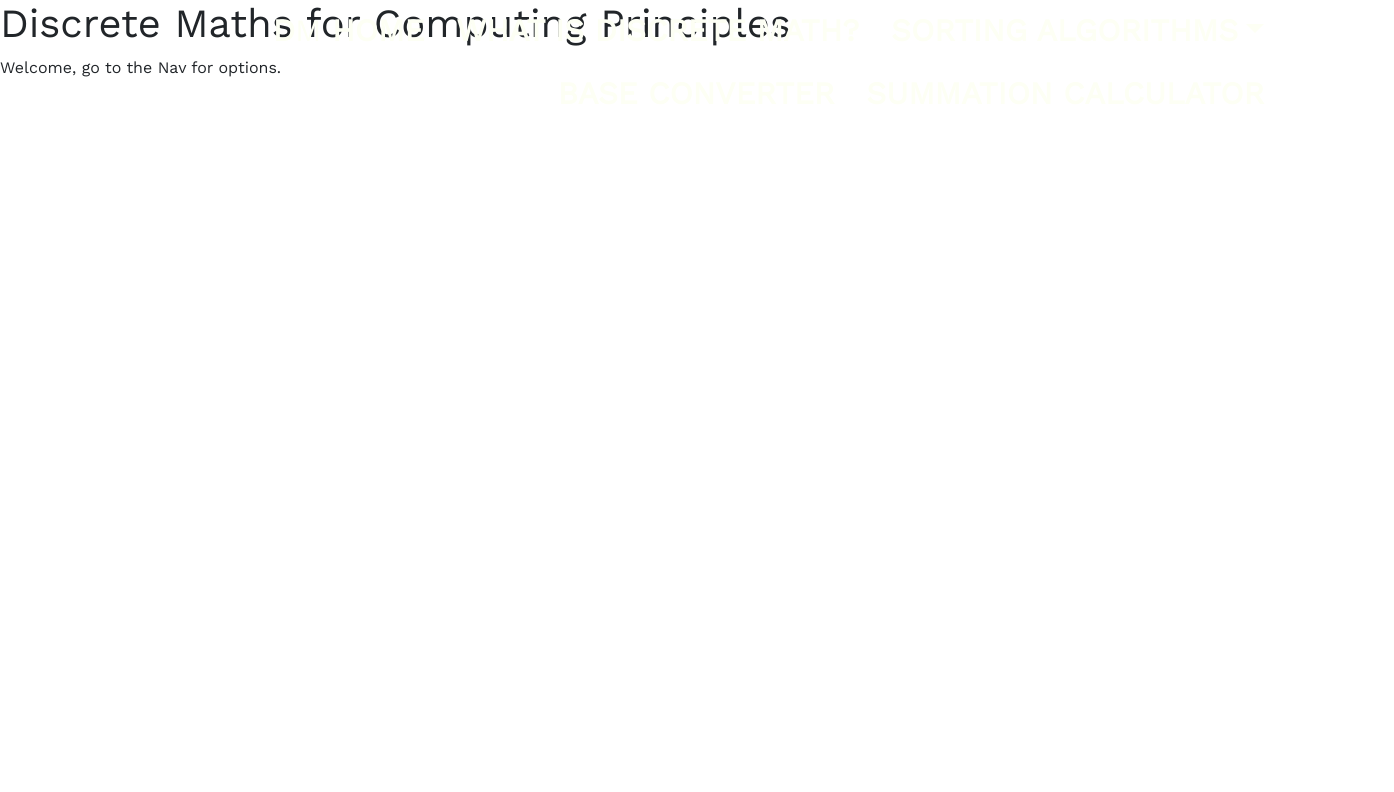
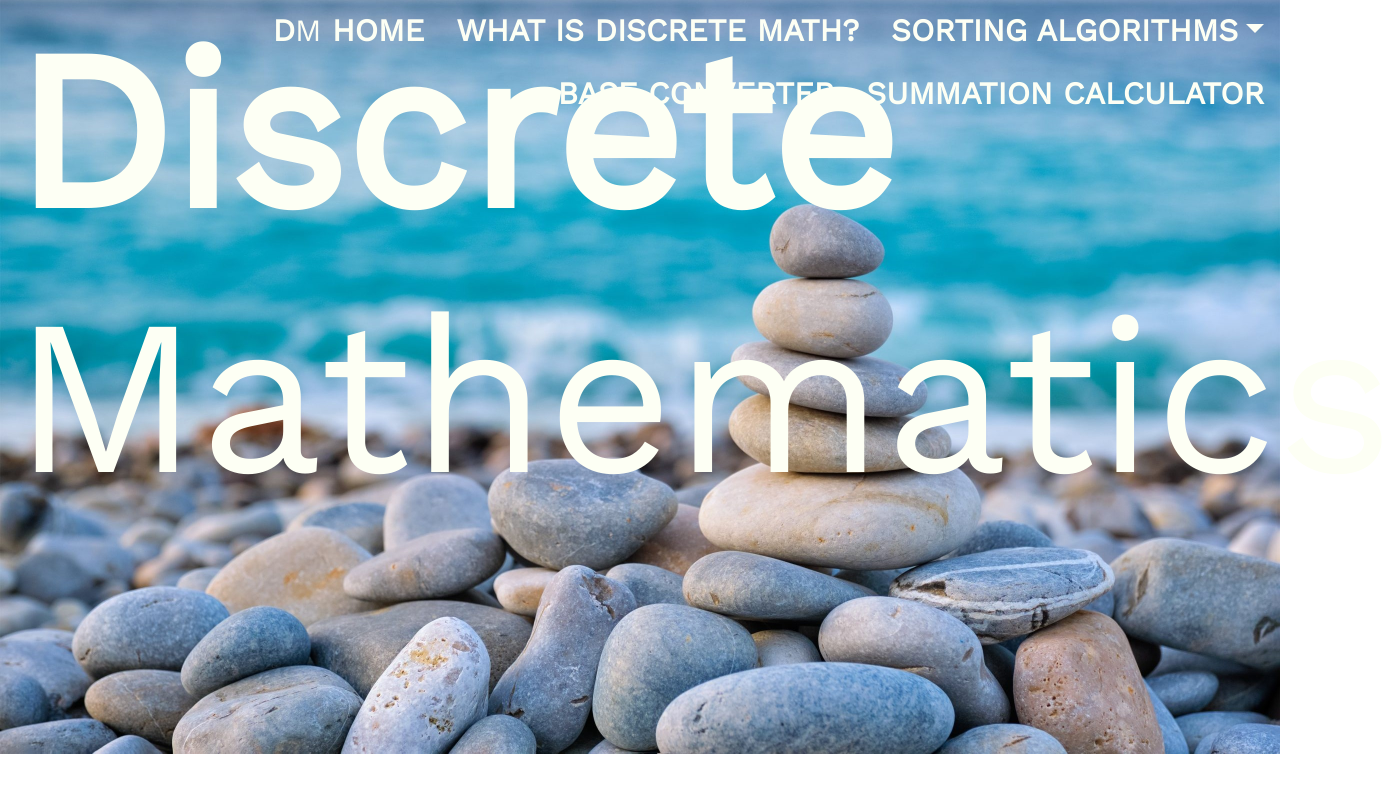
Before and after one commit to rvallely/fe-discrete-maths-exploration, a React (Create React App) app: page / in a window 1280 px wide. Shown: the top 792 px of the page, 1394 px wide, since content can reach past the window. Built offline with nearby package versions, Linux system fonts and the light colour scheme.

Commit message:
create home page

```diff
--- a/src/components/Home.jsx
+++ b/src/components/Home.jsx
@@ -1,11 +1,84 @@
-import React from 'react';
-import Header from './Header';
+import React, { useRef } from 'react';
+import zenBalancedStones from '../assets/zen-balanced-stones-cropped.jpg';
+// import NavRevamped from './NavRevamped';
+/**
+ *
+ * @returns  // return (
+  //   <div className="home-page-box container-fluid" style={{ height: windowSize.current[1] }}>
+  //     <div className="row row-box h-30">
+  //       <div className="col">
+  //         <h1 className="display-1">Discrete Mathematics</h1>
+  //       </div>
+  //       <div className="col">
+  //         HORIZONTAL NAV
+  //       </div>
+  //     </div>
+  //     <div className="row row-box h-50" style={{ position: 'relative' }}>
+  //       <div className="col ">
+  //         <h2>Learn more about the mathematical foundations of computer science.</h2>
+  //         <br />
+  //         <p className="lead">
+  //           Discrete Mathematics concerns the study of mathematical structures that are distinct and separable. It is
+  //           suited to solving problems with finite or countable possibilities. (give example here)
+  //         </p>
+  //         <p className="lead">
+  //           Applications include cryptography, combinatorics, and discrete optimization.
+  //         </p>
+  //         <p className="lead">
+  //           Continuous Mathematics deals with values that are uncountable and continuous. The values are often
+  //           represented by &apos;real&apos; numbers and can take on an infinite number of possible values within a
+  //           given range.
+  //         </p>
+  //         <p className="lead">
+  //           Continuous Mathematics is used to model and analyse phenomena that change continuously such as motion,
+  //           optimization and geometric shapes.
+  //         </p>
+  //         <br />
+  //         <p className="lead">PRIMARY CALL TO ACTION</p>
+  //       </div>
+  //       <div className="col h-100 d-inline-block">
+  //         <img
+  //           src={stackedStones}
+  //           className="img-rounded"
+  //           alt="Set of pebbles stacked on top of each other to form a tower, on a beach with the sea in the
+  background.
+  //           The stones signify the discrete objects Discrete Mathematics concerns and stacking them in a tower is a
+  //           challenge that requires patience and careful reasoning to create something both powerful and beautiful.
+  //           "
+  //           style={{ border: 'dashed', borderColor: 'white' }}
+  //         />
+  //       </div>
+  //     </div>
+  //     <div
+  //       className="row row-box h-20"
+  //       // style={{ position: 'relative' }}
+  //     >
+  //     </div>
+  //   </div>
+  // );
+ */
+function Home() {
+  const windowSize = useRef([window.innerWidth, window.innerHeight]);
+  console.log(`width: ${windowSize.current[0]} height: ${windowSize.current[1]}`);
+  const imageAspectRatio = 2560 / 1508;
 
-function Home() {
+  const desiredHeight = windowSize.current[0] / imageAspectRatio;
+
   return (
-    <div className="home-screen">
-      <Header />
-      <p>Welcome, go to the Nav for options.</p>
+    <div
+      className="home-page-box container-fluid"
+      style={{
+        backgroundImage: `url(${zenBalancedStones})`,
+        backgroundSize: 'cover',
+        backgroundPosition: 'center',
+        height: `${desiredHeight}px`,
+      }}
+    >
+      <h1 className="home-page-font home-page-title">
+        <strong>Discrete</strong>
+        <br />
+        Mathematics
+      </h1>
     </div>
   );
 }
```
